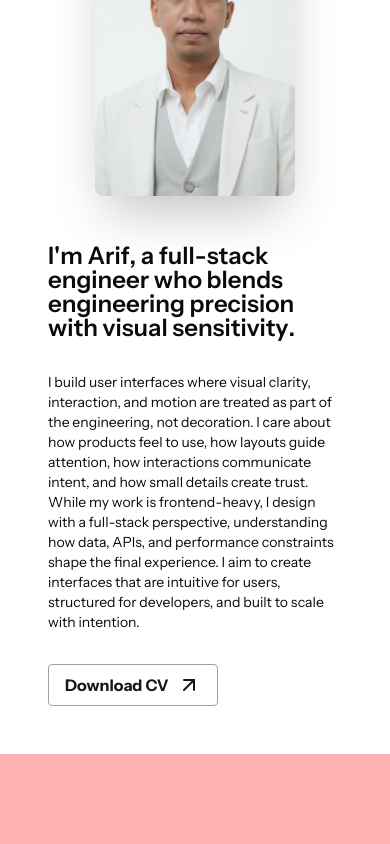
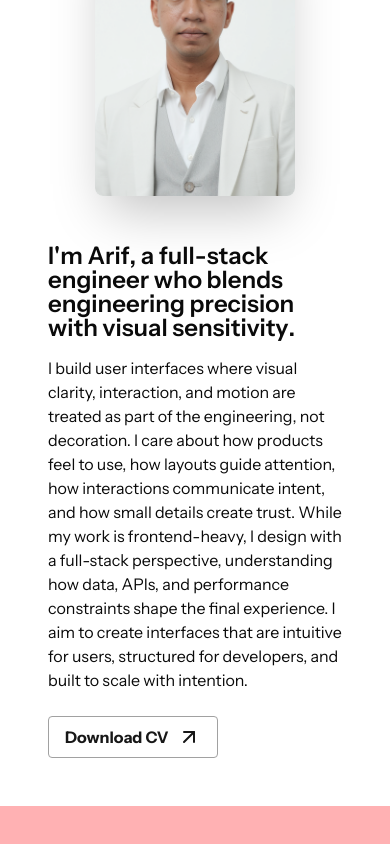
Before and after one commit to arifwp/my-portfolio-v2, a Next.js app: page / in a window 390 px wide. Shown: the part 1064-1908 px from the top of the page. Built offline with nearby package versions, Linux system fonts and the light colour scheme; no server answers.

Commit message:
responsive

```diff
--- a/src/components/texts/AnimatedScrollText.tsx
+++ b/src/components/texts/AnimatedScrollText.tsx
@@ -16,7 +16,7 @@ export const AnimatedScrollText = ({ scrollYProgress }: Props) => {
   let charIndex = 0;
 
   return (
-    <p className="flex flex-wrap text-2xl lg:text-5xl font-semibold leading-none">
+    <p className="flex flex-wrap text-2xl lg:text-5xl xl:text-7xl font-semibold leading-none">
       {words.map((word, wordIndex) => {
         const letters = word.split("");
 
--- a/src/sections/SectionAboutV2.tsx
+++ b/src/sections/SectionAboutV2.tsx
@@ -71,23 +71,25 @@ export const SectionAboutV2 = () => {
             />
           </div>
 
-          <div className="h-full gap-8 flex flex-col">
+          <div className="h-full gap-6 lg:gap-12 flex flex-col">
+            <div className="gap-4 lg:gap-8 flex flex-col">
               <AnimatedScrollText scrollYProgress={scrollYProgress} />
 
               <motion.p
                 style={{ opacity: paragraphOpacity, y: paragraphY }}
-              className="text-sm lg:text-xl font-normal"
+                className="text-md lg:text-lg xl:text-xl font-normal"
               >
                 I build user interfaces where visual clarity, interaction, and
                 motion are treated as part of the engineering, not decoration. I
-              care about how products feel to use, how layouts guide attention,
-              how interactions communicate intent, and how small details create
-              trust. While my work is frontend-heavy, I design with a full-stack
-              perspective, understanding how data, APIs, and performance
-              constraints shape the final experience. I aim to create interfaces
-              that are intuitive for users, structured for developers, and built
-              to scale with intention.
+                care about how products feel to use, how layouts guide
+                attention, how interactions communicate intent, and how small
+                details create trust. While my work is frontend-heavy, I design
+                with a full-stack perspective, understanding how data, APIs, and
+                performance constraints shape the final experience. I aim to
+                create interfaces that are intuitive for users, structured for
+                developers, and built to scale with intention.
               </motion.p>
+            </div>
 
             <ButtonAnimatedHover
               title="Download CV"
```
Lines whose indentation alone changed are shown as unchanged.
